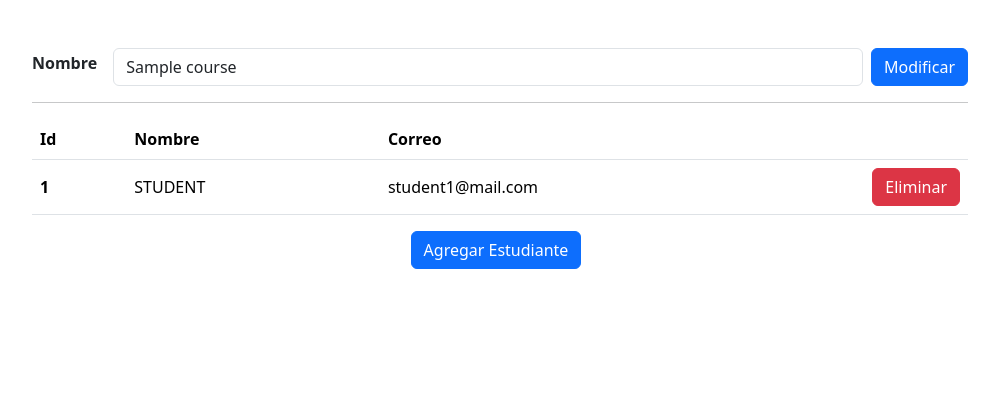
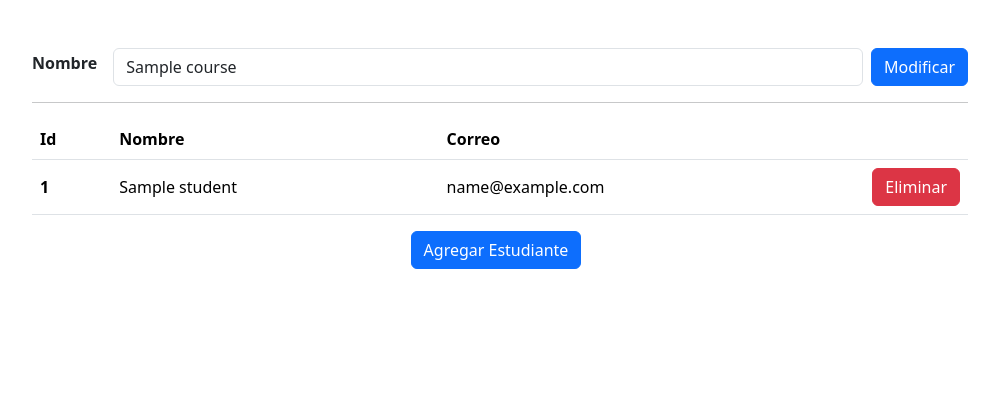
Before and after one commit to gllrmoliva/PostCPRweb, a Flask app: template templates/tutor/editcourse.html in a window 1280 px wide. Shown: the part 56-452 px from the top of the page, without its empty margins (140-1139 px from the left). Run offline with Flask 3, Linux system fonts and the light colour scheme; the template is opened without the code that fills it: most values are stand-ins (such as "Sample title", 1, 10 or a date in 2020).

Commit message:
estudiantes dinamicos en tutor/editcourse

```diff
--- a/templates/tutor/editcourse.html
+++ b/templates/tutor/editcourse.html
@@ -57,18 +57,22 @@
         </tr>
     </thead>
     <tbody>
+        {% for student in course.students %}
         <tr>
-            <th scope="row" class="align-middle">1</th>
-            <td class="align-middle">STUDENT</td>
-            <td class="align-middle">student1@mail.com</td>
+            <th scope="row" class="align-middle">{{student.id}}</th>
+            <td class="align-middle">{{student.name}}</td>
+            <td class="align-middle">{{student.email}}</td>
             <td class="align-middle">
                 <form action="{{ url_for('tutor.editcourse_post', course_id=course.id) }}" method="post">
                     <button type="submit" class="btn btn-danger">Eliminar</button>
                     <input type="hidden" name="form_type" value="delete_student">
-                    <input type="hidden" name="email" value="EMAIL DE USUARIO">
+                    <!--Esto es para tener un metodo para eliminar un usuario de un curso por su email, igualmente
+                    se podria hacer por id supongo-->
+                    <input type="hidden" name="email" value="{{student.mail}}">
                 </form>
             </td>
         </tr>
+        {% endfor %}
     </tbody>
 </table>
 
```
